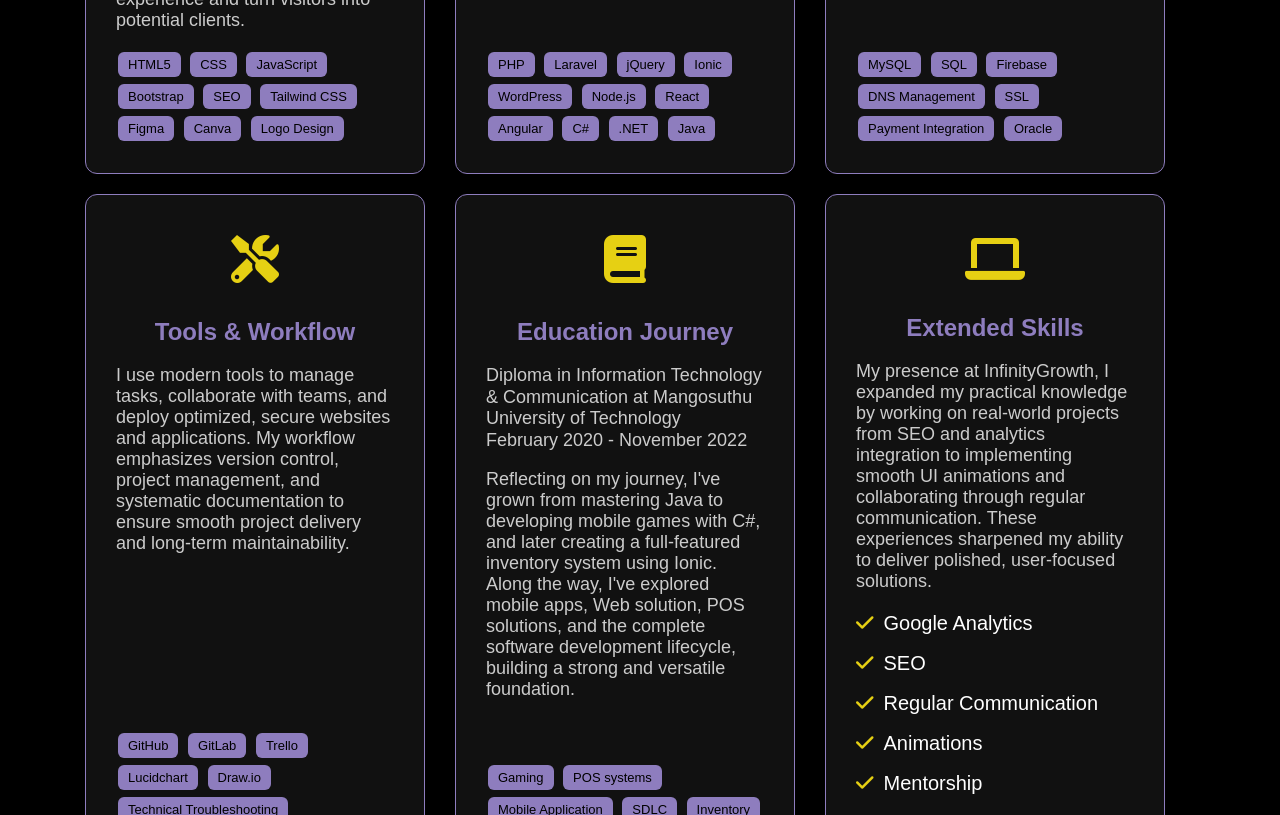
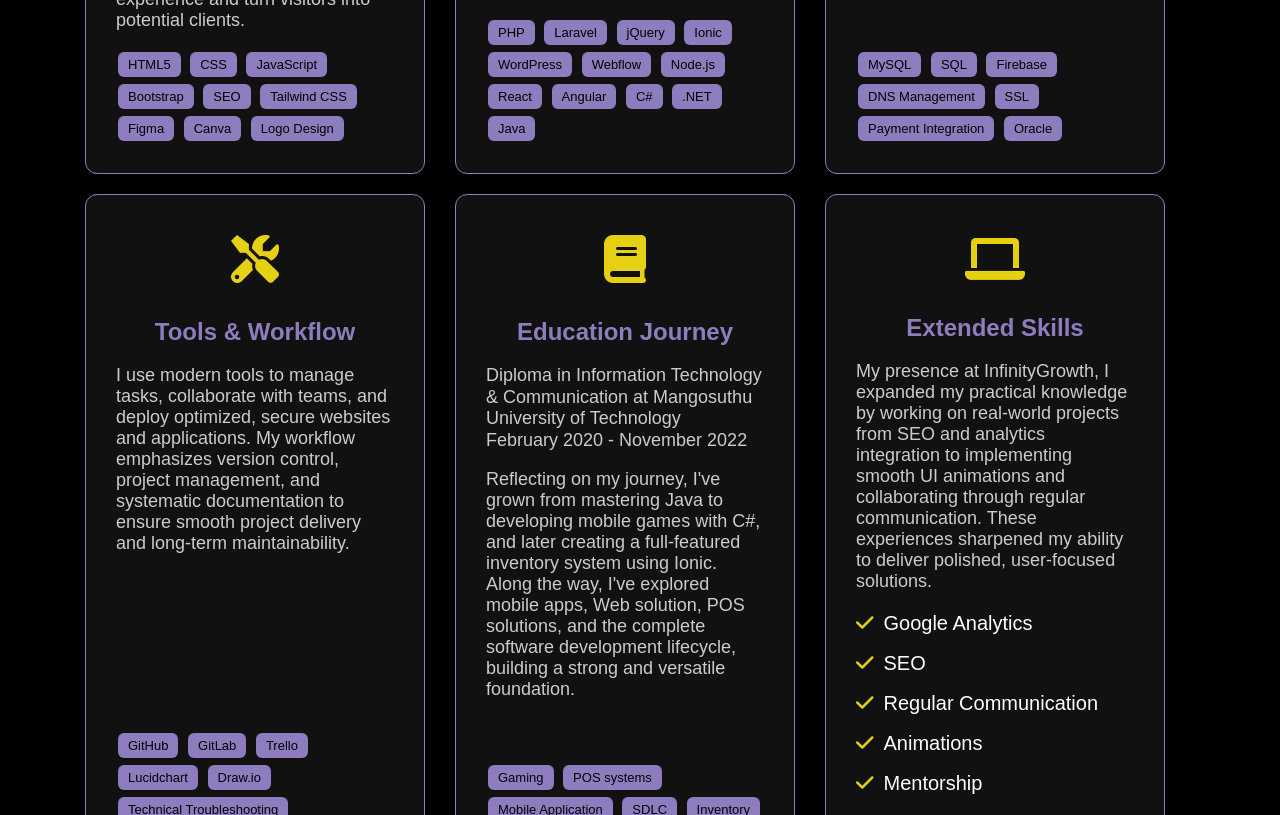
Before and after one commit to ZacksL2ly/ZethembePortfolio, a plain HTML site: page index.html in a window 1280 px wide. Shown: the part 2011-2826 px from the top of the page. Drawn offline with nearby package versions, Linux system fonts and the light colour scheme.

Commit message:
Updated content

```diff
--- a/index.html
+++ b/index.html
@@ -228,6 +228,7 @@
                             <span class="badge">jQuery</span>
                             <span class="badge">Ionic</span>
                             <span class="badge">WordPress</span>
+                            <span class="badge">Webflow</span>
                             <span class="badge">Node.js</span>
                             <span class="badge">React</span>
                             <span class="badge">Angular</span>
```
